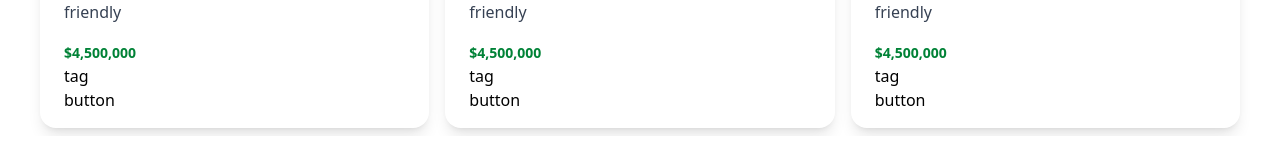
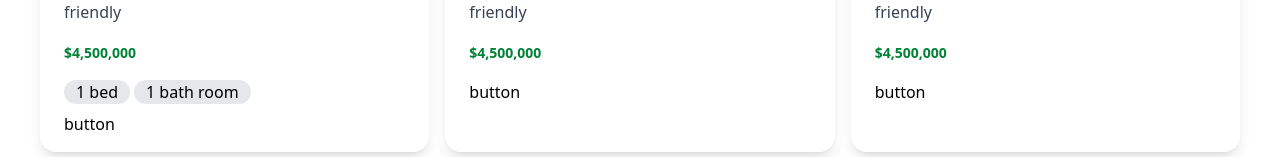
Before and after one commit to hu0573/tailwindcss03, a React (Vite) app: page / in a window 1280 px wide. Shown: the part 696-853 px from the top of the page. Before the commit the page ends 832 px from the top, so only its background shows below. Built offline with nearby package versions, Linux system fonts and the light colour scheme.

Commit message:
section heading

```diff
--- a/src/components/SectionHeading/SectionHeading.tsx
+++ b/src/components/SectionHeading/SectionHeading.tsx
@@ -1,4 +1,4 @@
-import Card from "./components";
+import Card from "./components/Card";
 function SectionHeading() {
   return (
     <div className="mt-5 mx-auto max-w-7xl px-8">
@@ -6,7 +6,12 @@ function SectionHeading() {
         <h2 className="text-3xl text-gray-500 mb-2">Recent Properties</h2>
       </div>
       <div className="grid grid-cols-3">
-        <Card title="Ocrhid Villa" picture="./images/1.jpeg" price="$4,500,000">
+        <Card
+          title="Ocrhid Villa"
+          picture="./images/1.jpeg"
+          price="$4,500,000"
+          tags={["1 bed", "1 bath room"]}
+        >
           Located in the suburbs of california, orchild villa offers luxury with
           a modern touch. Equipped with green lighting and rainwater harvesting
           system, this property is eco-friendly
--- a/src/components/SectionHeading/components/Card.tsx
+++ b/src/components/SectionHeading/components/Card/Card.tsx
@@ -1,11 +1,14 @@
+import Tag from "./components/Tag/Tag";
+
 interface CardProps {
   title: string;
   picture: string;
   children: React.ReactNode;
   price: string;
+  tags?: string[];
 }
 
-function Card({ title, picture, children, price }: CardProps) {
+function Card({ title, picture, children, price, tags = [] }: CardProps) {
   return (
     <div className="shadow-lg rounded-2xl m-2 overflow-hidden">
       <img
@@ -21,7 +24,12 @@ function Card({ title, picture, children, price }: CardProps) {
         <span className="text-green-700 font-bold text-sm py-1 mr-2">
           {price}
         </span>
-        <div>tag</div>
+        <div className="flex pt-4">
+          {tags.map((item) => (
+            <Tag key={item}>{item}</Tag>
+          ))}
+        </div>
+
         <div>button</div>
       </div>
     </div>
--- /dev/null
+++ b/src/components/SectionHeading/components/Card/components/Tag/Tag.tsx
@@ -0,0 +1,13 @@
+interface TagProps {
+  children: React.ReactNode;
+}
+
+function Tag({ children }: TagProps) {
+  return (
+    <div className="bg-gray-200 rounded-full w-max px-3 mb-2 mr-1">
+      <span>{children}</span>
+    </div>
+  );
+}
+
+export default Tag;
--- /dev/null
+++ b/src/components/SectionHeading/components/Card/components/Tag/index.tsx
@@ -0,0 +1 @@
+export { default as Tag } from "./Tag";
--- /dev/null
+++ b/src/components/SectionHeading/components/Card/components/index.tsx
@@ -0,0 +1 @@
+export { default as Tag } from "./Tag";
--- /dev/null
+++ b/src/components/SectionHeading/components/Card/index.tsx
@@ -0,0 +1 @@
+export { default } from "./Card";
--- a/src/components/SectionHeading/components/index.tsx
+++ b/src/components/SectionHeading/components/index.tsx
@@ -1 +1 @@
-export { default } from "./Card";
+export { default as Card } from "./Card";
```
